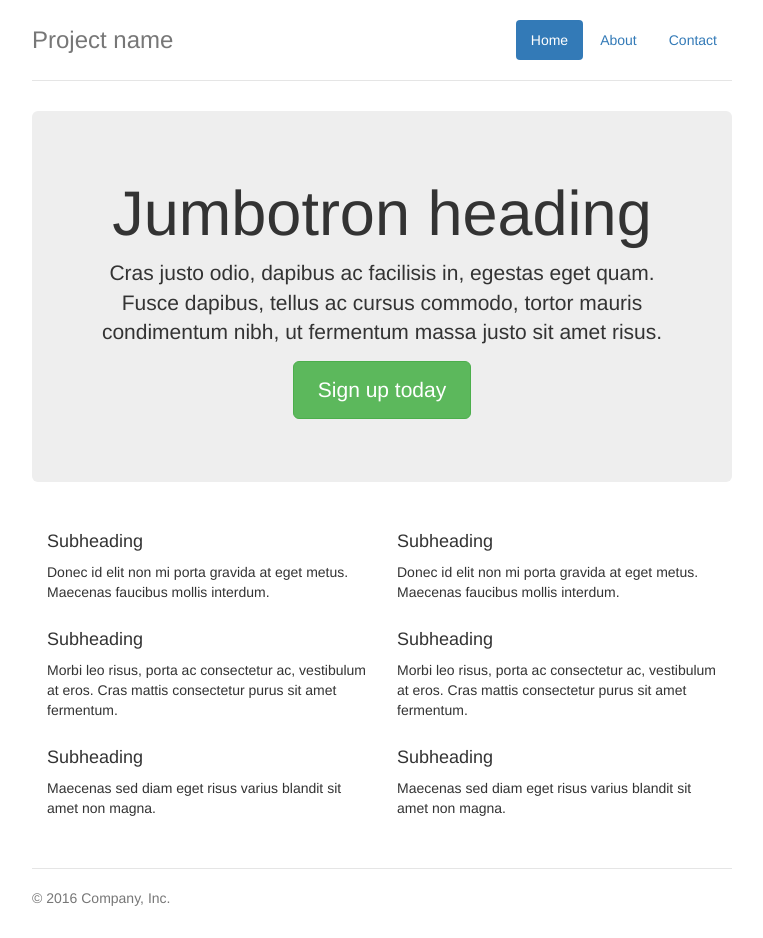
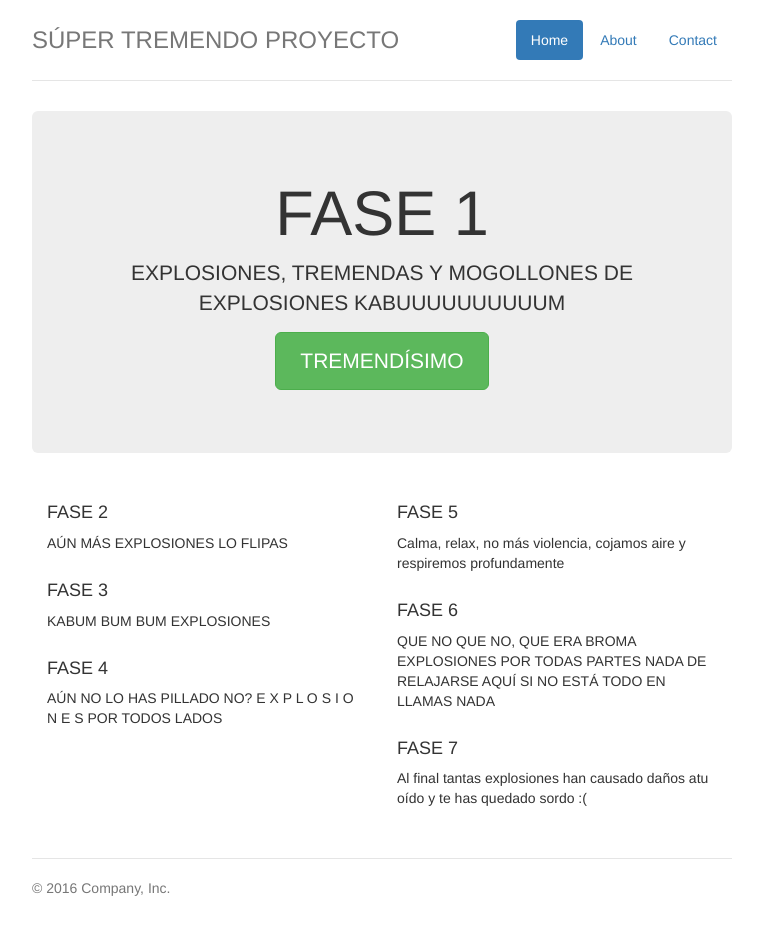
Before and after one commit to dsanchezlop/M08-PRACTICA2.2, a plain HTML site: page index.html in a window 1280 px wide. Shown: the whole page, without its empty margins (258-1021 px from the left). Drawn offline with Linux system fonts and the light colour scheme.

Commit message:
Changed website

```diff
--- a/index.html
+++ b/index.html
@@ -39,36 +39,36 @@
             <li role="presentation"><a href="#">Contact</a></li>
           </ul>
         </nav>
-        <h3 class="text-muted">Project name</h3>
+        <h3 class="text-muted">SÚPER TREMENDO PROYECTO</h3>
       </div>
 
       <div class="jumbotron">
-        <h1>Jumbotron heading</h1>
-        <p class="lead">Cras justo odio, dapibus ac facilisis in, egestas eget quam. Fusce dapibus, tellus ac cursus commodo, tortor mauris condimentum nibh, ut fermentum massa justo sit amet risus.</p>
-        <p><a class="btn btn-lg btn-success" href="#" role="button">Sign up today</a></p>
+        <h1>FASE 1</h1>
+        <p class="lead">EXPLOSIONES, TREMENDAS Y MOGOLLONES DE EXPLOSIONES KABUUUUUUUUUUM</p>
+        <p><a class="btn btn-lg btn-success" href="#" role="button">TREMENDÍSIMO</a></p>
       </div>
 
       <div class="row marketing">
         <div class="col-lg-6">
-          <h4>Subheading</h4>
-          <p>Donec id elit non mi porta gravida at eget metus. Maecenas faucibus mollis interdum.</p>
+          <h4>FASE 2</h4>
+          <p>AÚN MÁS EXPLOSIONES LO FLIPAS</p>
 
-          <h4>Subheading</h4>
-          <p>Morbi leo risus, porta ac consectetur ac, vestibulum at eros. Cras mattis consectetur purus sit amet fermentum.</p>
+          <h4>FASE 3</h4>
+          <p>KABUM BUM BUM EXPLOSIONES</p>
 
-          <h4>Subheading</h4>
-          <p>Maecenas sed diam eget risus varius blandit sit amet non magna.</p>
+          <h4>FASE 4</h4>
+          <p>AÚN NO LO HAS PILLADO NO? E X P L O S I O N E S POR TODOS LADOS</p>
         </div>
 
         <div class="col-lg-6">
-          <h4>Subheading</h4>
-          <p>Donec id elit non mi porta gravida at eget metus. Maecenas faucibus mollis interdum.</p>
+          <h4>FASE 5</h4>
+          <p>Calma, relax, no más violencia, cojamos aire y respiremos profundamente</p>
 
-          <h4>Subheading</h4>
-          <p>Morbi leo risus, porta ac consectetur ac, vestibulum at eros. Cras mattis consectetur purus sit amet fermentum.</p>
+          <h4>FASE 6</h4>
+          <p>QUE NO QUE NO, QUE ERA BROMA EXPLOSIONES POR TODAS PARTES NADA DE RELAJARSE AQUÍ SI NO ESTÁ TODO EN LLAMAS NADA</p>
 
-          <h4>Subheading</h4>
-          <p>Maecenas sed diam eget risus varius blandit sit amet non magna.</p>
+          <h4>FASE 7</h4>
+          <p>Al final tantas explosiones han causado daños atu oído y te has quedado sordo :(</p>
         </div>
       </div>
 
```
